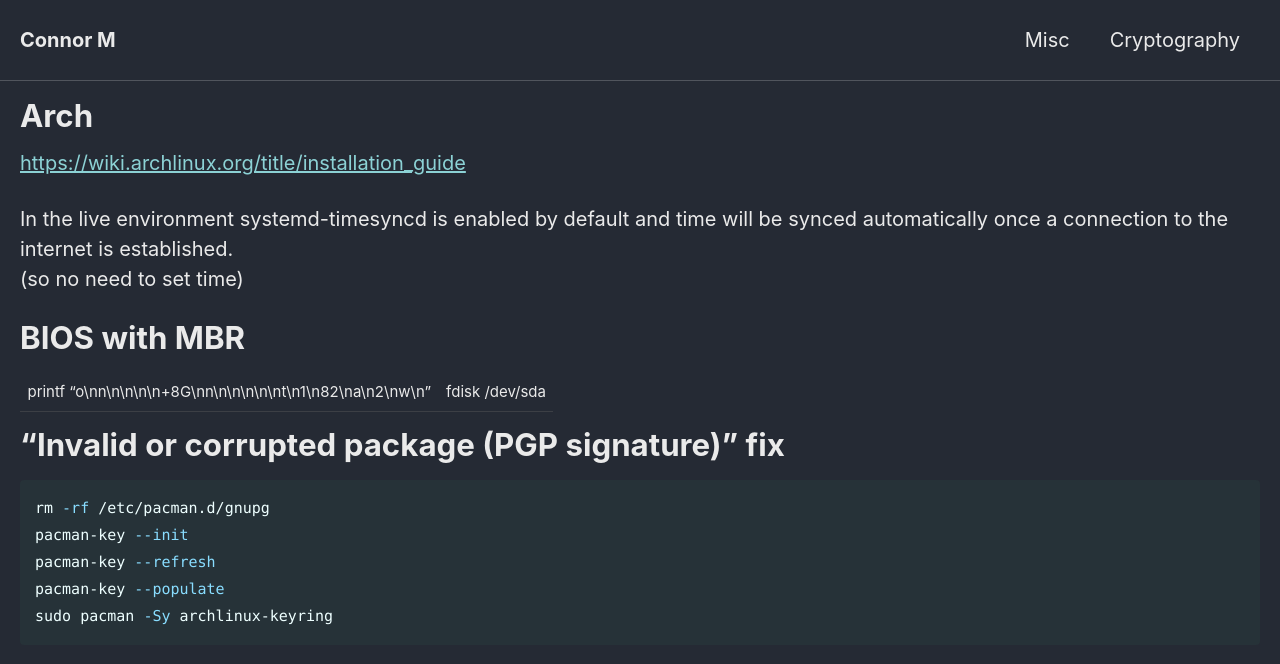
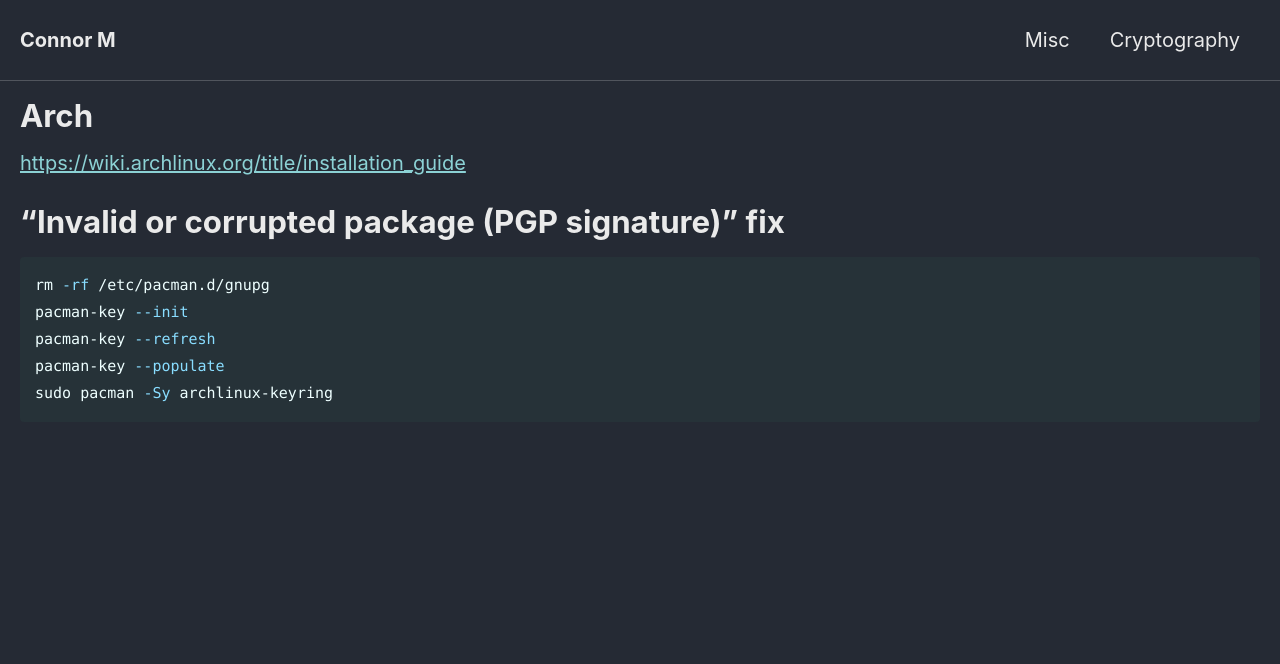
Before and after one commit to Connor-McCartney/Connor-McCartney.github.io, a Jekyll site: the page built from _pages/misc/arch.md, in a window 1280 px wide. Shown: the top 664 px of the page. Built offline with Jekyll 4.4.1, drawn with Linux system fonts in a browser that asks for light colours; cached includes are drawn as plain includes.

Commit message:
Update arch.md

```diff
--- a/_pages/misc/arch.md
+++ b/_pages/misc/arch.md
@@ -5,17 +5,6 @@ title: Arch
 
 
 <https://wiki.archlinux.org/title/installation_guide>
-
-
-In the live environment systemd-timesyncd is enabled by default and time will be synced automatically once a connection to the internet is established.
-<br>
-(so no need to set time)
-
-
-
-# BIOS with MBR
-
-printf "o\nn\n\n\n\n+8G\nn\n\n\n\n\nt\n1\n82\na\n2\nw\n" | fdisk /dev/sda
 
 
 # "Invalid or corrupted package (PGP signature)" fix
```
